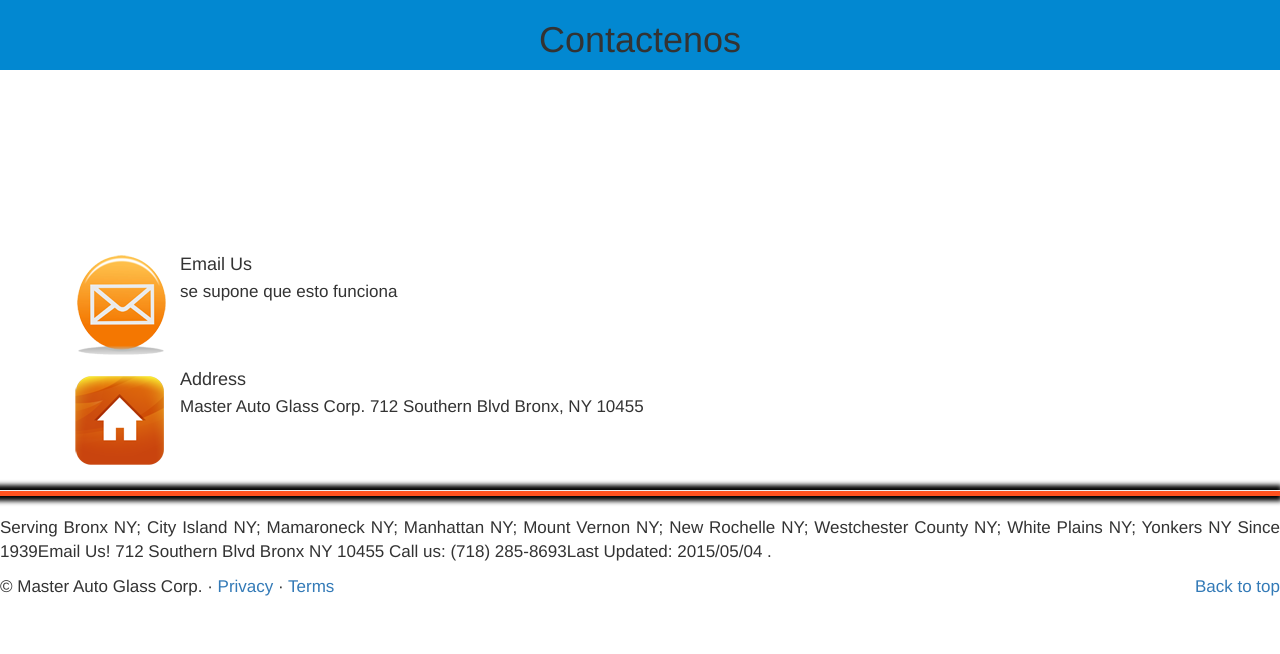
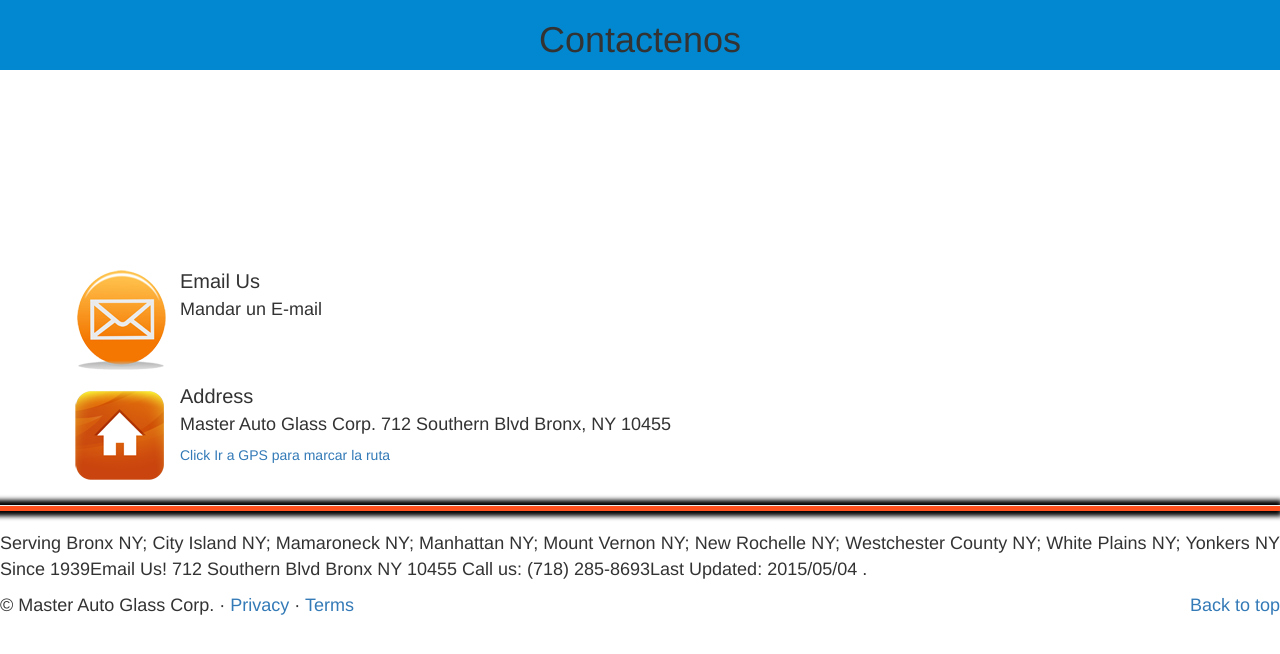
Before and after one commit to david97ly/glass1.2, a Django app: page /contacto in a window 1280 px wide. Shown: the part 54-708 px from the top of the page. Run offline with Django 3.2, Linux system fonts and the light colour scheme; parts of the project's set-up code (start-up, migrations or seed data) failed here and were passed over; some libraries are stand-ins or nearby versions.

Commit message:
veamos como se ve

```diff
--- a/glass/static/contacto.css
+++ b/glass/static/contacto.css
@@ -125,3 +125,12 @@ background: #ff511e;
  .pprafo{
    margin-top: 20px;
  }
+
+ h4{
+   font-size: 20px;
+
+ }
+
+ p{
+   font-size: 18px;
+ }
--- a/glass/static/servicios.css
+++ b/glass/static/servicios.css
@@ -99,3 +99,8 @@ background: #ff511e;
    width: 100%;
    background: cadetblue;
  }
+
+ .gps{
+   text-decoration: none;
+   color: black;
+ }
--- a/glass/templates/contacto.html
+++ b/glass/templates/contacto.html
@@ -82,7 +82,7 @@
     </a>
   </div>
   <div  class= "media-body" >
-    <h4  class= "media-heading" > (718) 285-8693 </h4>
+    <h4  class= "media-heading" ><span> (718) 285-8693</span> </h4>
     <p>De click al icono para llamar</p>
   </div>
 </div>
@@ -95,8 +95,8 @@
     </a>
   </div>
   <div  class= "media-body" >
-    <h4  class= "media-heading" > Email Us </h4>
-    <p>se supone que esto funciona</p>
+    <h4  class= "media-heading" ><span> Email Us </span> </h4>
+    <p>Mandar un E-mail</p>
   </div>
 </div>
 
@@ -108,10 +108,11 @@
     </a>
   </div>
   <div  class= "media-body" >
-    <h4  class= "media-heading" > Address</h4>
+    <h4  class= "media-heading" ><span> Address</span></h4>
     <p>Master Auto Glass Corp.
 712 Southern Blvd
 Bronx, NY 10455</p>
+ <h5><a class="gps" href="geo:0,0?q=Master+Auto+Glass+Corp.">Click Ir a GPS para marcar la ruta</a></h5>
   </div>
 </div>
 
--- a/glass/templates/ubicacion.html
+++ b/glass/templates/ubicacion.html
@@ -85,7 +85,7 @@
 
   <div class="row-fluit ">
       <div class="col-xs-12 col-sm-12 col-dm-12 col-lg-12 titu">
-        <h1><a class="gps" href="geo:0,0?q=Master+Auto+Glass+Corp.">Ir a GPS para marcar la ruta</a></h1>
+        <h1><a class="gps" href="geo:0,0?q=Master+Auto+Glass+Corp.">Click Ir a GPS para marcar la ruta</a></h1>
       </div>
 
 
```
